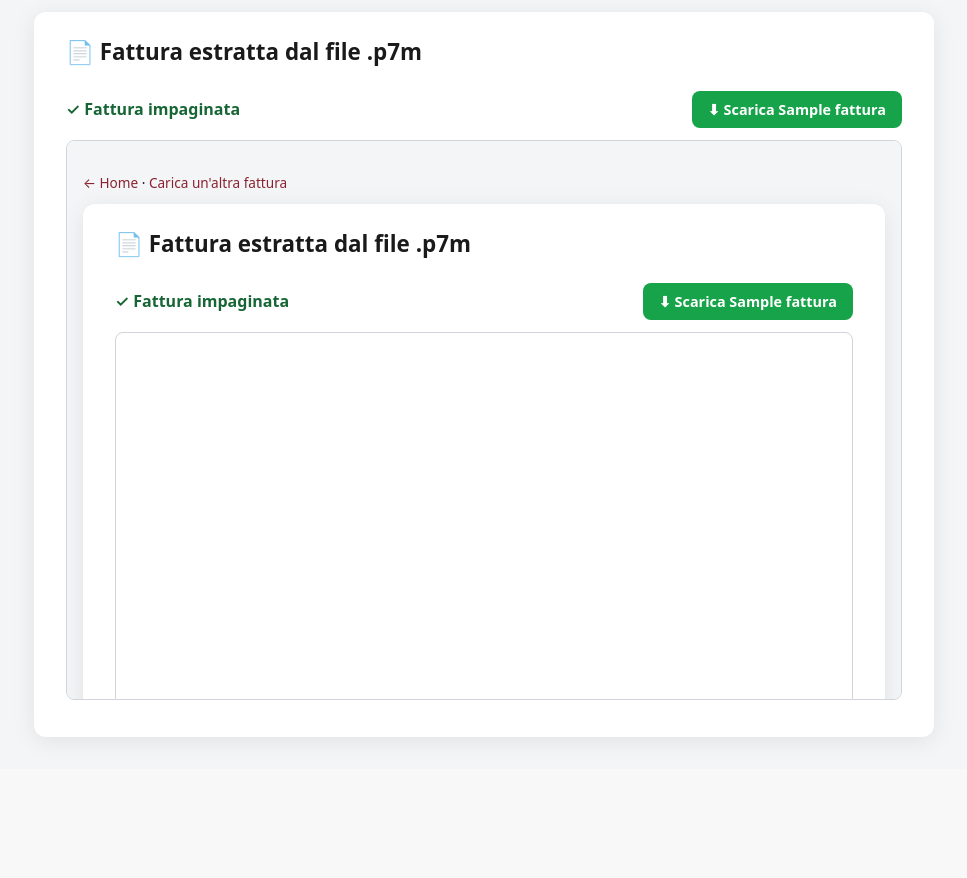
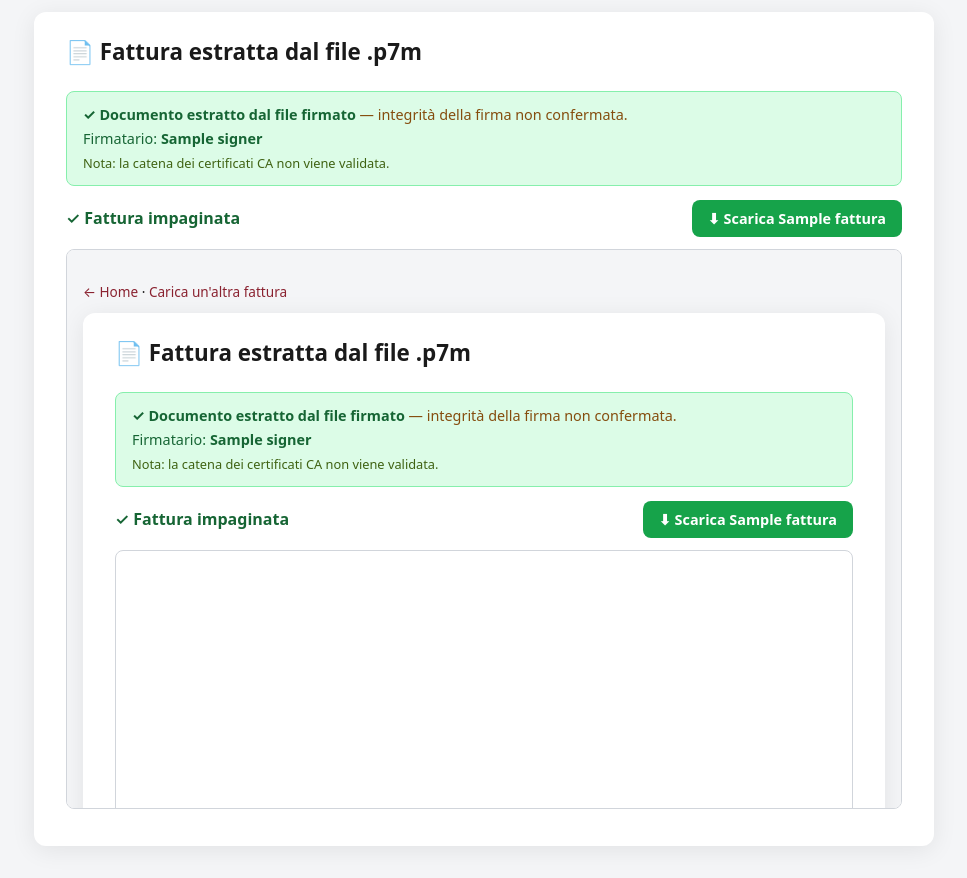
Before and after one commit to azuki-beans/p7m-apri, a Django app: template fatture/templates/fatture/view.html in a window 1280 px wide. Shown: the part 51-929 px from the top of the page, without its empty margins (156-1123 px from the left). Before the commit the page ends 794 px from the top, so only its background shows below. Run offline with Django 5.2, Linux system fonts and the light colour scheme; the template is opened without the code that fills it: most values are stand-ins (such as "Sample title", 1, 10 or a date in 2020).

Commit message:
Adding verifica firma snche su fattura

```diff
--- a/fatture/templates/fatture/result.html
+++ b/fatture/templates/fatture/result.html
@@ -5,6 +5,24 @@
 </div>
 {% else %}
 <div style="margin-top:1.5rem;">
+    {% if firma %}
+    {# Esito della verifica firma quando la fattura arrivava da un .p7m. #}
+    <div style="padding:.8rem 1rem;border-radius:8px;margin-bottom:.9rem;
+                background:#dcfce7;color:#166534;border:1px solid #86efac;font-size:.9rem;">
+        {% if firma.verified %}
+            <strong>✓ Firma verificata</strong> (integrità del documento confermata).
+        {% else %}
+            <strong>✓ Documento estratto dal file firmato</strong>
+            <span style="color:#854d0e;">— integrità della firma non confermata.</span>
+        {% endif %}
+        {% if firma.signer %}
+            <div style="margin-top:.35rem;">Firmatario: <strong>{{ firma.signer }}</strong></div>
+        {% endif %}
+        <div style="margin-top:.35rem;font-size:.8rem;color:#3f6212;">
+            Nota: la catena dei certificati CA non viene validata.
+        </div>
+    </div>
+    {% endif %}
     <div style="display:flex;justify-content:space-between;align-items:center;
                 gap:.75rem;flex-wrap:wrap;margin-bottom:.75rem;">
         <span style="color:#166534;font-weight:600;">✓ Fattura impaginata</span>
```
Also changed, not shown: fatture/views.py (+18 -11 lines).
